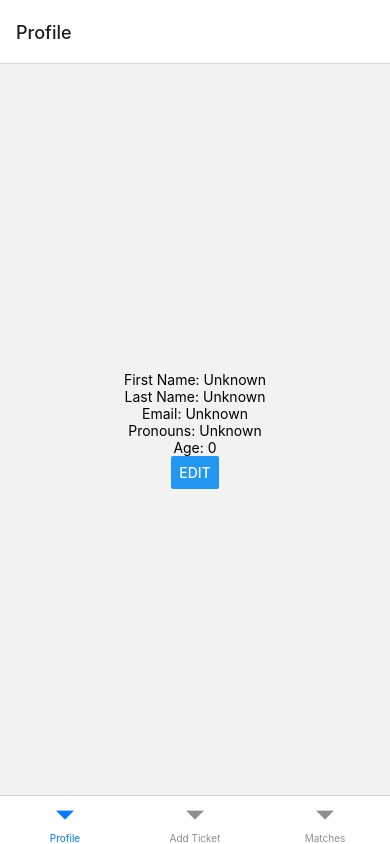
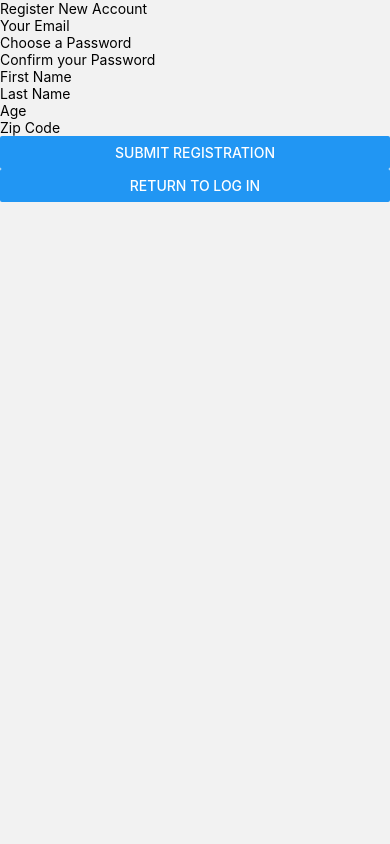
Before and after one commit to nategaulke/MealShareApp-FE, a React Native app: screen /Register in a window 390 px wide. Built offline with nearby package versions, Linux system fonts and the light colour scheme.

Commit message:
Login and signup

```diff
--- a/package.json
+++ b/package.json
@@ -13,6 +13,8 @@
 		"@react-navigation/bottom-tabs": "^6.3.3",
 		"@react-navigation/native": "^6.0.12",
 		"@react-navigation/native-stack": "^6.8.0",
+		"@react-navigation/stack": "^6.2.3",
+		"axios": "^0.27.2",
 		"expo": "~46.0.9",
 		"expo-splash-screen": "~0.16.2",
 		"expo-status-bar": "~1.4.0",
--- a/src/components/Navigation.js
+++ b/src/components/Navigation.js
@@ -1,22 +1,22 @@
-import * as React from 'react';
-import { NavigationContainer } from '@react-navigation/native';
-import { createBottomTabNavigator } from '@react-navigation/bottom-tabs';
-import ProfileScreen from '../screens/ProfileScreen';
-import AddScreen from '../screens/AddScreen';
-import MatchScreen from '../screens/MatchScreen';
+import * as React from "react";
+import { NavigationContainer } from "@react-navigation/native";
+import { createStackNavigator } from "@react-navigation/stack";
+import LoginScreen from "../screens/LoginScreen";
+import ContentScreen from "../screens/ContentScreen";
+import RegisterScreen from "../screens/RegisterScreen";
 
-const Tab = createBottomTabNavigator();
+const Stack = createStackNavigator();
 
 function Navigation() {
-    return (
-        <NavigationContainer>
-            <Tab.Navigator initialRouteName="Profile">
-                <Tab.Screen name="Profile" component={ProfileScreen} />
-                <Tab.Screen name="Add Ticket" component={AddScreen} />
-                <Tab.Screen name="Matches" component={MatchScreen} />
-            </Tab.Navigator>
-        </NavigationContainer>
-    );
+	return (
+		<NavigationContainer>
+			<Stack.Navigator screenOptions={{ headerShown: false }}>
+				<Stack.Screen name="Login" component={LoginScreen} />
+				<Stack.Screen name="Register" component={RegisterScreen} />
+				<Stack.Screen name="Content" component={ContentScreen} />
+			</Stack.Navigator>
+		</NavigationContainer>
+	);
 }
 
 export default Navigation;
--- /dev/null
+++ b/src/screens/ContentScreen.js
@@ -0,0 +1,17 @@
+import { createBottomTabNavigator } from "@react-navigation/bottom-tabs";
+import * as React from "react";
+import ProfileScreen from "./ProfileScreen";
+import AddScreen from "./AddScreen";
+import MatchScreen from "./MatchScreen";
+
+const Tab = createBottomTabNavigator();
+
+export default function ContentScreen() {
+	return (
+		<Tab.Navigator initialRouteName="Profile">
+			<Tab.Screen name="Profile" component={ProfileScreen} />
+			<Tab.Screen name="Add Ticket" component={AddScreen} />
+			<Tab.Screen name="Matches" component={MatchScreen} />
+		</Tab.Navigator>
+	);
+}
--- /dev/null
+++ b/src/screens/LoginScreen.js
@@ -0,0 +1,63 @@
+import React, { useState } from "react";
+import { Text, View, TextInput, Button } from "react-native";
+import axios from "axios";
+
+import { useNavigation } from "@react-navigation/native";
+
+export default function LoginScreen() {
+	const [email, setEmail] = useState("");
+	const [password, setPassword] = useState("");
+	const [error, setError] = useState("");
+
+	const navigation = useNavigation();
+
+	return (
+		<View>
+			<Text>Log In</Text>
+			<View>
+				<TextInput
+					placeholder="Your Email"
+					onChangeText={(email) => setEmail(email)}
+				/>
+			</View>
+
+			<View>
+				<TextInput
+					placeholder="Your Password"
+					secureTextEntry={true}
+					onChangeText={(password) => setPassword(password)}
+				/>
+			</View>
+
+			<Button
+				onPress={() => {
+					// https://meet4meal.azurewebsites.net/
+					// navigation.navigate("Home");
+					axios
+						.post(
+							`https://meet4meal.azurewebsites.net/user/login`,
+							{ email, password }
+						)
+						.then((res) => {
+							if (res.status == 200) {
+								navigation.navigate("Content");
+								setError("");
+							} else {
+								setError("Invalid Login");
+							}
+						})
+						.catch((err) => {
+							setError("Invalid Login");
+							console.error(err);
+						});
+				}}
+				title={"Submit Log In"}
+			/>
+			<Button
+				onPress={() => navigation.navigate("Register")}
+				title={"Register New Account"}
+			/>
+			{error !== "" && <Text style={{ color: "red" }}>{error}</Text>}
+		</View>
+	);
+}
--- /dev/null
+++ b/src/screens/RegisterScreen.js
@@ -0,0 +1,148 @@
+import React, { useState } from "react";
+import { Text, View, TextInput, Button } from "react-native";
+import axios from "axios";
+
+import { useNavigation } from "@react-navigation/native";
+
+export default function RegisterScreen() {
+	const [email, setEmail] = useState("");
+	const [password, setPassword] = useState("");
+	const [confirmPassword, setConfirmPassword] = useState("");
+	const [firstName, setFirstName] = useState("");
+	const [lastName, setLastName] = useState("");
+	const [age, setAge] = useState("");
+	const [location, setLocation] = useState("");
+	const [error, setError] = useState("");
+
+	const navigation = useNavigation();
+
+	return (
+		<View>
+			<Text>Register New Account</Text>
+			<View>
+				<TextInput
+					placeholder="Your Email"
+					onChangeText={(email) => setEmail(email)}
+				/>
+			</View>
+
+			<View>
+				<TextInput
+					placeholder="Choose a Password"
+					secureTextEntry={true}
+					onChangeText={(password) => setPassword(password)}
+				/>
+			</View>
+
+			<View>
+				<TextInput
+					placeholder="Confirm your Password"
+					secureTextEntry={true}
+					onChangeText={(confirmPassword) =>
+						setConfirmPassword(confirmPassword)
+					}
+				/>
+			</View>
+
+			<View>
+				<TextInput
+					placeholder="First Name"
+					onChangeText={(firstName) => setFirstName(firstName)}
+				/>
+			</View>
+
+			<View>
+				<TextInput
+					placeholder="Last Name"
+					onChangeText={(lastName) => setLastName(lastName)}
+				/>
+			</View>
+
+			<View>
+				<TextInput
+					placeholder="Age"
+					onChangeText={(age) => setAge(age)}
+				/>
+			</View>
+
+			<View>
+				<TextInput
+					placeholder="Zip Code"
+					onChangeText={(zip) => setLocation(zip)}
+				/>
+			</View>
+
+			<Button
+				onPress={() => {
+					if (confirmPassword !== password) {
+						setError("Passwords Do Not Match");
+						return;
+					}
+
+					if (email === "") {
+						setError("Email Cannot Be Empty");
+						return;
+					}
+
+					if (password.length < 7) {
+						setError("Password Must Be 7+ Characters");
+						return;
+					}
+
+					if (firstName === "") {
+						setError("First Name Cannot Be Empty");
+						return;
+					}
+
+					if (lastName === "") {
+						setError("Last Name Cannot Be Empty");
+						return;
+					}
+
+					if (age === "" || isNaN(Number(age)) || Number(age) < 18) {
+						setError("Must Be 18+ To Use This App");
+						return;
+					}
+
+					if (location === "") {
+						setError("Zip Code Cannot Be Empty");
+						return;
+					}
+
+					// https://meet4meal.azurewebsites.net/
+					// navigation.navigate("Home");
+					axios
+						.post(
+							`https://meet4meal.azurewebsites.net/user/register`,
+							{
+								email,
+								password,
+								firstName,
+								lastName,
+								location,
+								age: Number(age),
+							}
+						)
+						.then((res) => {
+							if (res.status == 200) {
+								navigation.navigate("Content");
+								setError("");
+							} else {
+								setError("Registration Failed");
+							}
+						})
+						.catch((err) => {
+							setError("Invalid Login");
+							console.error(err);
+						});
+				}}
+				title={"Submit Registration"}
+			/>
+			<Button
+				title={"Return to Log In"}
+				onPress={() => navigation.navigate("Login")}
+			/>
+			{error !== "" && <Text style={{ color: "red" }}>{error}</Text>}
+		</View>
+	);
+}
```
Also changed, not shown: 3 other files (tests, documents, lock files or other folders). Lines whose indentation alone changed are shown as unchanged.
